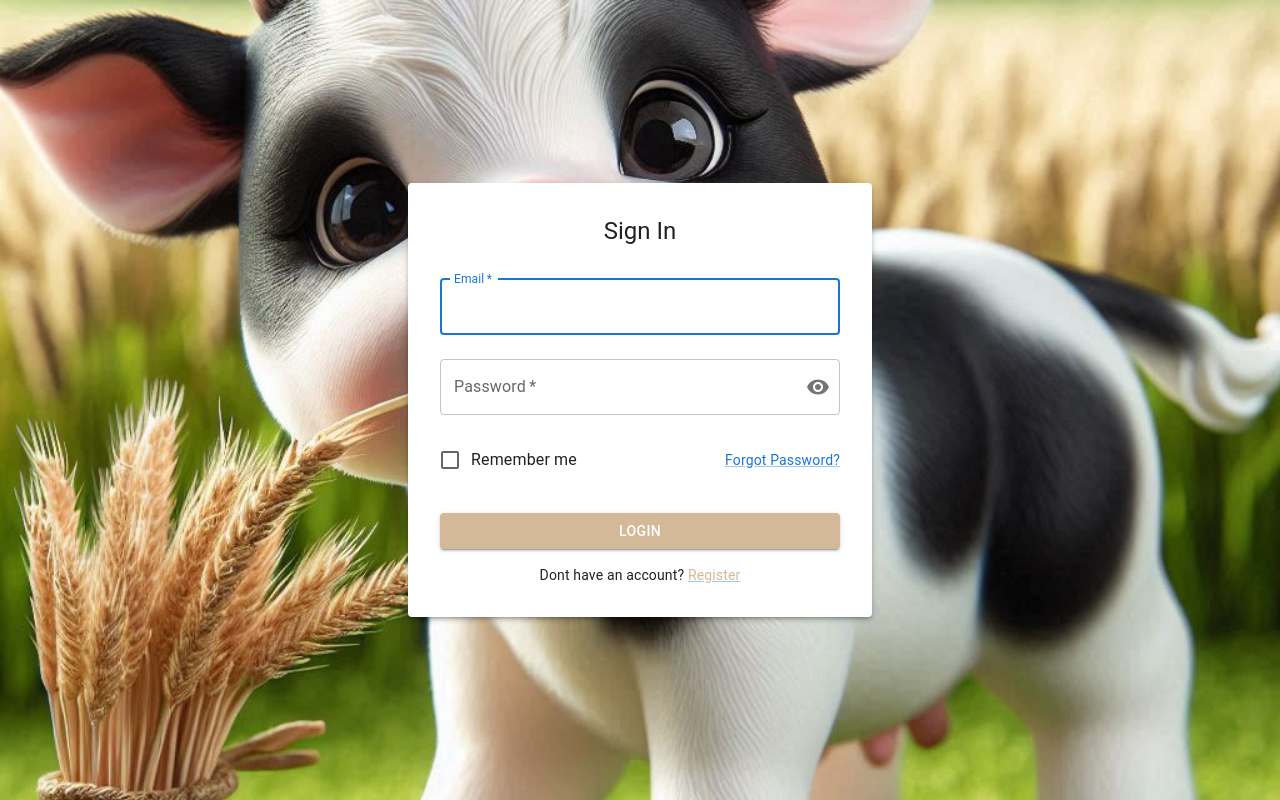
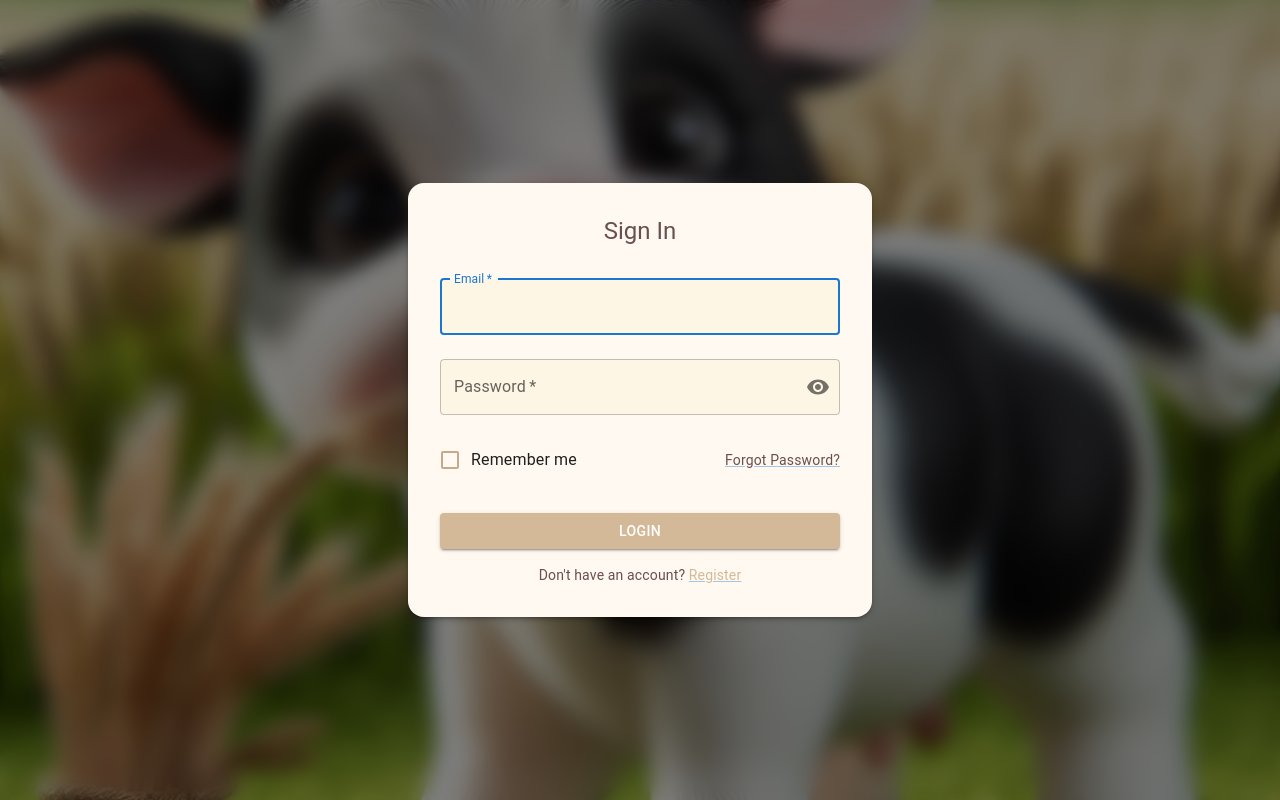
Before and after one commit to Lyx312/project-fpw, a Next.js app: page /login in a window 1280 px wide. Built offline with nearby package versions, Linux system fonts and the light colour scheme; what @mui/material-nextjs would draw is missing.

Commit message:
Update page.tsx

```diff
--- a/src/app/(pages)/login/page.tsx
+++ b/src/app/(pages)/login/page.tsx
@@ -12,13 +12,9 @@ import {
   Link,
   Paper,
   TextField,
-  Typography
+  Typography,
 } from '@mui/material';
-import {
-  Visibility,
-  VisibilityOff,
-  Close as CloseIcon
-} from '@mui/icons-material';
+import { Visibility, VisibilityOff, Close as CloseIcon } from '@mui/icons-material';
 import axios from 'axios';
 
 interface LoginFormProps {
@@ -29,16 +25,16 @@ const LoginForm: React.FC<LoginFormProps> = ({ onClose }) => {
   const [formData, setFormData] = useState({
     email: '',
     password: '',
-    rememberMe: false
+    rememberMe: false,
   });
   const [showPassword, setShowPassword] = useState(false);
   const [isLoading, setIsLoading] = useState(false);
 
   const handleChange = (event: React.ChangeEvent<HTMLInputElement>) => {
     const { name, value, checked } = event.target;
-    setFormData(prev => ({
+    setFormData((prev) => ({
       ...prev,
-      [name]: name === 'rememberMe' ? checked : value
+      [name]: name === 'rememberMe' ? checked : value,
     }));
   };
 
@@ -50,17 +46,15 @@ const LoginForm: React.FC<LoginFormProps> = ({ onClose }) => {
       const response = await axios.post(`${process.env.NEXT_PUBLIC_BASE_URL}/api/login`, formData);
       const data = await response.data;
       console.log(data);
-
     } catch (error) {
       console.error('Login error:', error);
-      // Handle error appropriately
     } finally {
       setIsLoading(false);
     }
   };
 
   const togglePasswordVisibility = () => {
-    setShowPassword(prev => !prev);
+    setShowPassword((prev) => !prev);
   };
 
   return (
@@ -70,12 +64,34 @@ const LoginForm: React.FC<LoginFormProps> = ({ onClose }) => {
         display: 'flex',
         alignItems: 'center',
         justifyContent: 'center',
+        position: 'relative',
         backgroundImage: 'url(/assets/images/coba.png)',
         backgroundSize: 'cover',
-        backgroundPosition: 'center'
+        backgroundPosition: 'center',
+        backgroundColor: '#F5EFE6', // Fallback warna krem lembut
       }}
     >
-      <Container maxWidth="sm">
+      {/* Overlay dengan efek blur */}
+      <Box
+        sx={{
+          position: 'absolute',
+          top: 0,
+          left: 0,
+          width: '100%',
+          height: '100%',
+          bgcolor: 'rgba(0, 0, 0, 0.5)', // Lapisan gelap semi-transparan
+          backdropFilter: 'blur(10px)', // Efek blur
+          zIndex: 1,
+        }}
+      />
+
+      <Container
+        maxWidth="sm"
+        sx={{
+          position: 'relative',
+          zIndex: 2, // Konten tetap di atas overlay
+        }}
+      >
         <Paper
           elevation={3}
           sx={{
@@ -83,7 +99,9 @@ const LoginForm: React.FC<LoginFormProps> = ({ onClose }) => {
             position: 'relative',
             width: '100%',
             maxWidth: 400,
-            mx: 'auto'
+            mx: 'auto',
+            borderRadius: 4,
+            bgcolor: '#FFF9F1', // Warna krem terang untuk konten
           }}
         >
           {onClose && (
@@ -92,14 +110,21 @@ const LoginForm: React.FC<LoginFormProps> = ({ onClose }) => {
               sx={{
                 position: 'absolute',
                 right: 8,
-                top: 8
+                top: 8,
+                color: '#C5AA89',
               }}
             >
               <CloseIcon />
             </IconButton>
           )}
 
-          <Typography variant="h5" component="h2" align="center" gutterBottom>
+          <Typography
+            variant="h5"
+            component="h2"
+            align="center"
+            gutterBottom
+            sx={{ color: '#6B4F4F' }}
+          >
             Sign In
           </Typography>
 
@@ -115,6 +140,11 @@ const LoginForm: React.FC<LoginFormProps> = ({ onClose }) => {
               autoFocus
               value={formData.email}
               onChange={handleChange}
+              sx={{
+                '& .MuiInputBase-root': {
+                  bgcolor: '#FDF6E4',
+                },
+              }}
             />
 
             <TextField
@@ -141,6 +171,11 @@ const LoginForm: React.FC<LoginFormProps> = ({ onClose }) => {
                   </InputAdornment>
                 ),
               }}
+              sx={{
+                '& .MuiInputBase-root': {
+                  bgcolor: '#FDF6E4',
+                },
+              }}
             />
 
             <Box
@@ -149,7 +184,7 @@ const LoginForm: React.FC<LoginFormProps> = ({ onClose }) => {
                 justifyContent: 'space-between',
                 alignItems: 'center',
                 mt: 2,
-                mb: 2
+                mb: 2,
               }}
             >
               <FormControlLabel
@@ -158,12 +193,24 @@ const LoginForm: React.FC<LoginFormProps> = ({ onClose }) => {
                     name="rememberMe"
                     checked={formData.rememberMe}
                     onChange={handleChange}
-                    color="primary"
+                    sx={{
+                      color: '#C5AA89',
+                      '&.Mui-checked': { color: '#6B4F4F' },
+                    }}
                   />
                 }
                 label="Remember me"
               />
-              <Link href="#" variant="body2" color="primary">
+              <Link
+                href="#"
+                variant="body2"
+                sx={{
+                  color: '#6B4F4F',
+                  '&:hover': {
+                    textDecoration: 'underline',
+                  },
+                }}
+              >
                 Forgot Password?
               </Link>
             </Box>
@@ -186,8 +233,8 @@ const LoginForm: React.FC<LoginFormProps> = ({ onClose }) => {
             </Button>
 
             <Box sx={{ textAlign: 'center' }}>
-              <Typography variant="body2" display="inline">
-                Dont have an account?{' '}
+              <Typography variant="body2" display="inline" sx={{ color: '#6B4F4F' }}>
+                Don't have an account?{' '}
               </Typography>
               <Link
                 href="/register"
```
